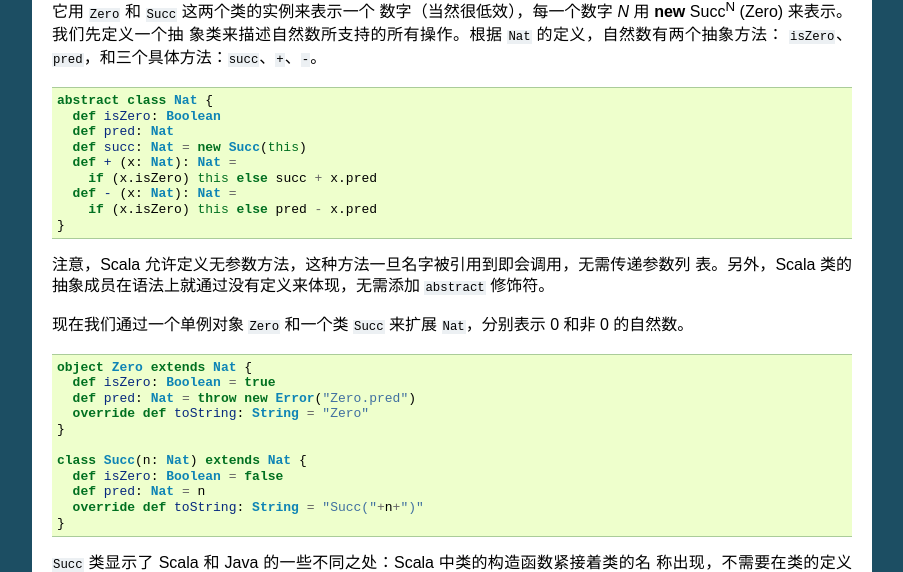
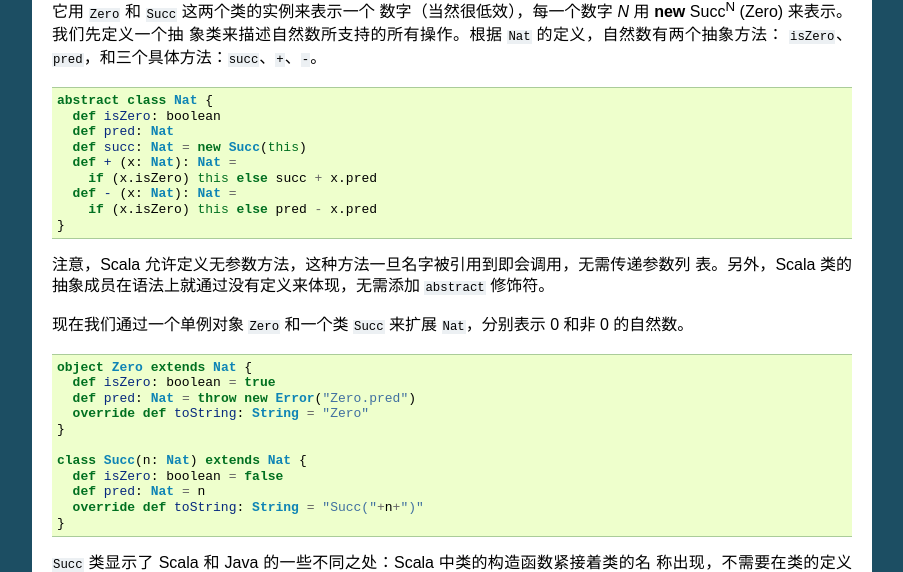
Before and after one commit to wecite/papers, a Sphinx documentation site: the page built from An-Overview-of-the-Scala-Programming-Language/book/source/3.A_Unified_Object_Model.rst, in a window 1280 px wide and 900 px high, scrolled down 1625 px. Shown: the part 151-723 px from the top of the window, without its empty margins (198-1101 px from the left). Built offline with Sphinx 7.4.7, drawn with Linux system fonts in a browser that asks for light colours; formulas are drawn with MathJax 3; some of the changed text lies outside the part shown.

Commit message:
Some lower case type names.

```diff
--- a/An-Overview-of-the-Scala-Programming-Language/book/source/3.A_Unified_Object_Model.rst
+++ b/An-Overview-of-the-Scala-Programming-Language/book/source/3.A_Unified_Object_Model.rst
@@ -78,7 +78,7 @@ Scala 统一对象模型的另一个方面体现为每一个操作都是一个
 .. code-block:: scala
 
     abstract class Nat {
-      def isZero: Boolean
+      def isZero: boolean
       def pred: Nat
       def succ: Nat = new Succ(this)
       def + (x: Nat): Nat =
@@ -97,13 +97,13 @@ Scala 统一对象模型的另一个方面体现为每一个操作都是一个
 .. code-block:: scala
 
     object Zero extends Nat {
-      def isZero: Boolean = true
+      def isZero: boolean = true
       def pred: Nat = throw new Error("Zero.pred")
       override def toString: String = "Zero"
     }
 
     class Succ(n: Nat) extends Nat {
-      def isZero: Boolean = false
+      def isZero: boolean = false
       def pred: Nat = n
       override def toString: String = "Succ("+n+")"
     }
@@ -205,9 +205,9 @@ Scala 这样定义其 *getter* 和 *setter*\ ：
 .. code-block:: Scala
 
     class Celsius {
-      private var d: Int = 0
-      def degree: Int = d
-      def degree_=(x: Int): Unit = if (x >= 273) d = x
+      private var d: int = 0
+      def degree: int = d
+      def degree_=(x: int): unit = if (x >= 273) d = x
     }
 
 使用者可以使用这两个方法，如同他们是一个类成员变量一样：
--- a/An-Overview-of-the-Scala-Programming-Language/book/source/4.Operations_Are_Objects.rst
+++ b/An-Overview-of-the-Scala-Programming-Language/book/source/4.Operations_Are_Objects.rst
@@ -12,8 +12,8 @@ Scala 是一种函数式编程语言，也就是说每一个函数都是一个
 
 .. code-block:: Scala
 
-    def exists[T] (xs: Array[T], p: T => Boolean) = {
-      var i: Int = 0
+    def exists[T] (xs: Array[T], p: T => boolean) = {
+      var i: int = 0
       while (i < xs.length && !p(xs(i))) i = i + 1
       i < xs.length
     }
```
